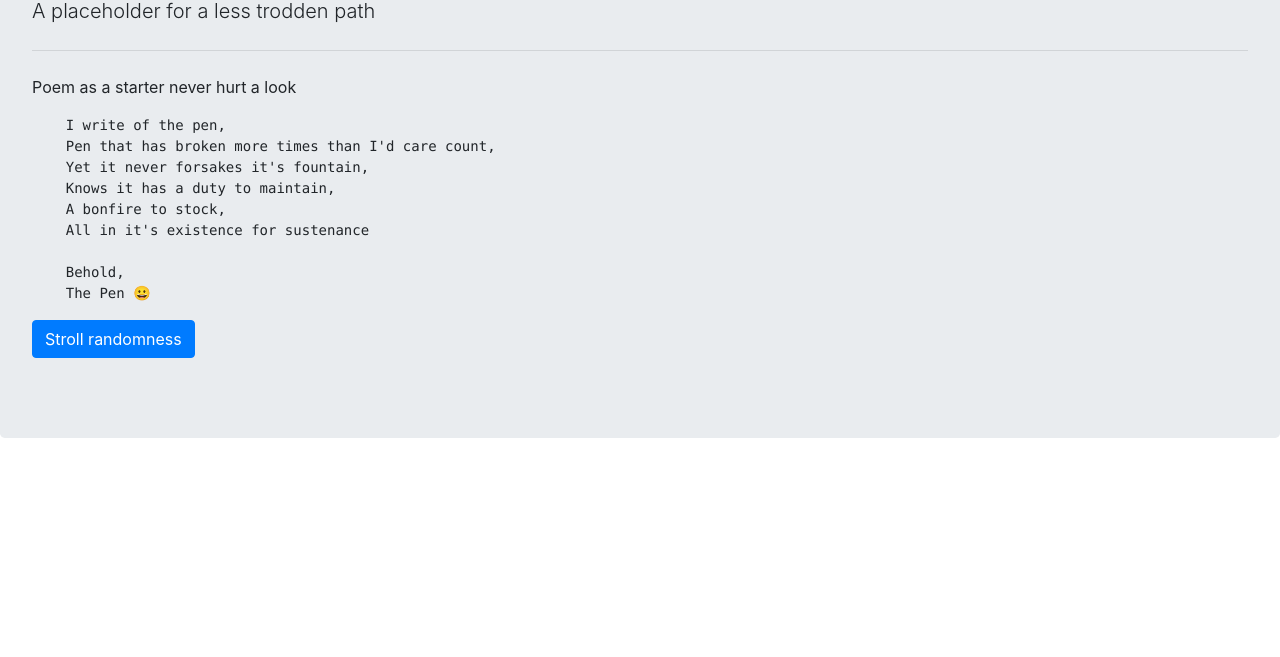
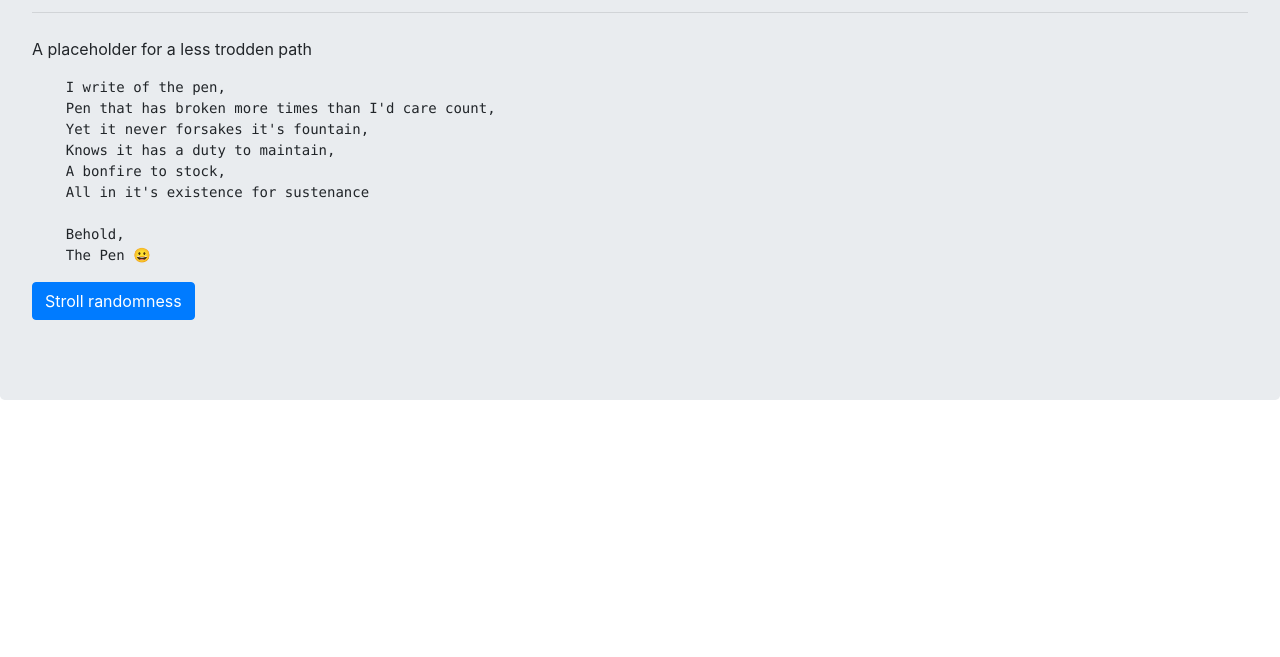
Before and after one commit to denisclass/facepalm, a plain HTML site: page index.html in a window 1280 px wide. Shown: the part 143-800 px from the top of the page. Drawn offline with nearby package versions, Linux system fonts and the light colour scheme.

Commit message:
Update index.html

```diff
--- a/index.html
+++ b/index.html
@@ -24,9 +24,9 @@
      <!-- <h1>Hello, world!</h1> -->
 <div class="jumbotron">
   <h1 class="display-4">Prepper. Alien.</h1>
-  <p class="lead"> A placeholder for a less trodden path</p>
+<!--   <p class="lead"> </p> -->
   <hr class="my-4">
-  <p>Poem as a starter never hurt a look</p>
+  <p>A placeholder for a less trodden path</p>
    <pre>
     I write of the pen,
     Pen that has broken more times than I'd care count,
```
